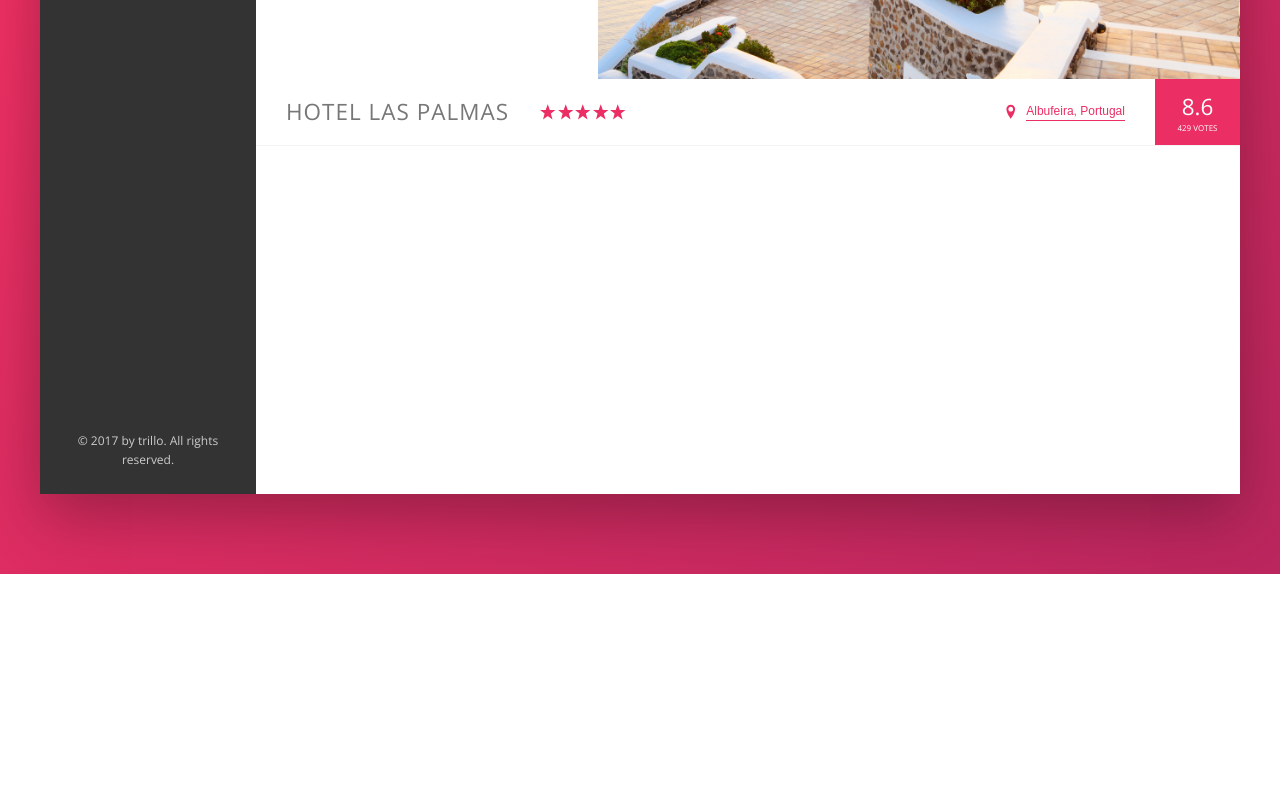
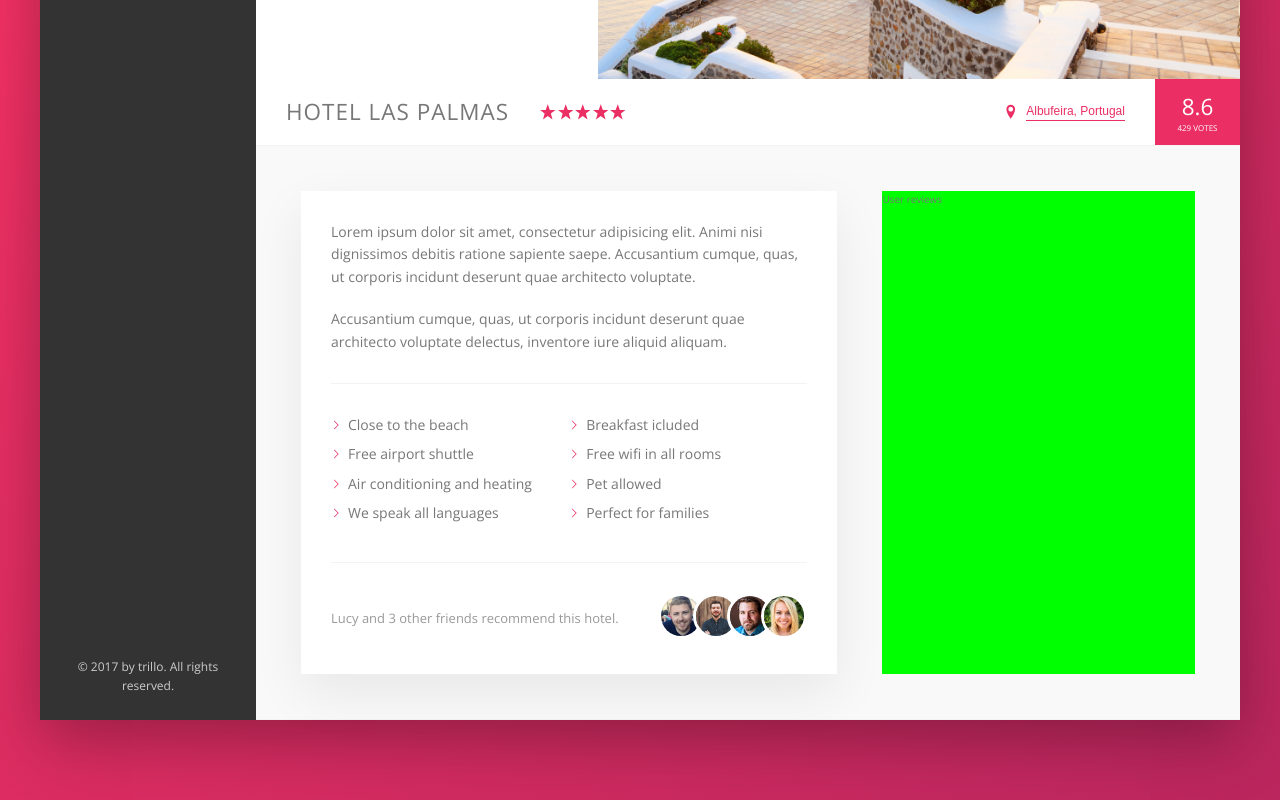
Before and after one commit to Arsenowy/Trillo, a website: page index.html in a window 1280 px wide. Shown: the part 456-1256 px from the top of the page. Before the commit the page ends 1030 px from the top, so only its background shows below. Drawn offline with nearby package versions, Linux system fonts and the light colour scheme.

Commit message:
Add detail section

```diff
--- a/index.html
+++ b/index.html
@@ -131,7 +131,40 @@
                             <div class="overview__rating-average">8.6</div>
                             <div class="overview__rating-count">429 votes</div>
                         </div>
-                    </div>
+                        </div>
+
+                        <div class="detail">
+                            <div class="description">
+                                <p class="paragraph">
+                                    Lorem ipsum dolor sit amet, consectetur adipisicing elit. Animi nisi dignissimos debitis ratione sapiente saepe. Accusantium cumque, quas, ut corporis incidunt deserunt quae architecto voluptate.
+                                </p>
+                                <p class="paragraph">Accusantium cumque, quas, ut corporis incidunt deserunt quae architecto voluptate delectus, inventore iure aliquid aliquam.</p>
+                                <ul class="list">
+                                    <li class="list__item">Close to the beach</li>
+                                    <li class="list__item">Breakfast icluded</li>
+                                    <li class="list__item">Free airport shuttle</li>
+                                    <li class="list__item">Free wifi in all rooms</li>
+                                    <li class="list__item">Air conditioning and heating</li>
+                                    <li class="list__item">Pet allowed</li>
+                                    <li class="list__item">We speak all languages</li>
+                                    <li class="list__item">Perfect for families</li>
+                                </ul>
+                                <div class="recommend">
+                                    <p class="recommend__count">
+                                        Lucy and 3 other friends recommend this hotel.
+                                    </p>
+                                    <div class="recommend__friends">
+                                        <img src="img/user-3.jpg" alt="Friend1" class="recommend__photo">
+                                        <img src="img/user-4.jpg" alt="Friend2" class="recommend__photo">
+                                        <img src="img/user-5.jpg" alt="Friend3" class="recommend__photo">
+                                        <img src="img/user-6.jpg" alt="Friend4" class="recommend__photo">
+                                    </div>
+                                </div>
+                            </div>
+                            <div class="user-reviews">
+                                User reviews
+                            </div>
+                        </div>
                 </main>
             </div>
         </div>
--- a/sass/_base.scss
+++ b/sass/_base.scss
@@ -14,6 +14,8 @@
 --color-grey-dark-3: #999;
 
 --shadow-dark: 0 2rem 6rem rgba(0,0,0, .3);
+--shadow-light: 0 2rem 5rem rgba(0, 0, 0, 0.07);
+--line: 1px solid var(--color-grey-light-2);
 }
 
 * {
--- a/sass/_components.scss
+++ b/sass/_components.scss
@@ -213,7 +213,7 @@
 //OVERVIEW
 .overview {
   display: flex;
-  border-bottom: 1px solid var(--color-grey-light-2);
+  border-bottom: var(--line);
   align-items: center;
 
   &__heading {
@@ -274,7 +274,7 @@
 }
 
 //////////////////////////////////////////////////////
-//OVERVIEW
+//Button
 .btn-inline {
   border: none;
   color: var(--color-primary);
@@ -312,3 +312,78 @@
     box-shadow: none;
   }
 }
+
+
+//////////////////////////////////////////////////////
+//PARAGRAPH
+.paragraph:not(:last-of-type) {
+  margin-bottom: 2rem;
+}
+
+//////////////////////////////////////////////////////
+//LIST
+.list {
+  margin: 3rem 0;
+  list-style: none;
+  padding: 3rem 0;
+  border-top: var(--line);
+  border-bottom: var(--line);
+
+  display: flex;
+  flex-wrap: wrap;
+
+  &__item {
+    flex: 0 0 50%;
+    margin-bottom: .7rem;
+  }
+
+  &__item::before {
+    content: "";
+    display: inline-block;
+    height: 1rem;
+    width: 1rem;
+    margin-right: 0.7rem;
+
+    // //Older browsers
+    // background-image: url(../img/chevron-thin-right.svg);
+    // background-size: cover;
+
+    //Newer browsers - masks
+    background-color: var(--color-primary);
+    -webkit-mask-image: url(../img/chevron-thin-right.svg);
+    -webkit-mask-size: cover;
+    mask-image: url(../img/chevron-thin-right.svg);
+    mask-size: cover;
+
+
+  }
+}
+
+//////////////////////////////////////////////////////
+//RECOMMEND
+.recommend {
+  font-size: 1.3rem;
+  color: var(--color-grey-dark-3);
+  display: flex;
+  align-items: center;
+
+
+  &__count {
+    margin-right: auto;
+  }
+
+  &__photo {
+    box-sizing: content-box;
+    height: 4rem;
+    width: 4rem;
+    border-radius: 50%;
+    border: 3px solid white;
+
+    &:not(:last-child) {
+      margin-right: -1.5rem;
+    }
+
+  }
+
+
+}
--- a/sass/_layout.scss
+++ b/sass/_layout.scss
@@ -10,7 +10,7 @@
   height: 7rem;
   font-size: 1.4rem;
   background-color: #fff;
-  border-bottom: 1px solid var(--color-grey-light-2);
+  border-bottom: var(--line);
 
   display: flex;
   justify-content: space-between;
@@ -31,6 +31,26 @@
 
 .hotel-view {
   background-color: #fff;
-  height: 80rem;
   flex: 1;
 }
+
+.detail {
+  display: flex;
+  padding: 4.5rem;
+  background-color: var(--color-grey-light-1);
+  border-bottom: var(--line);
+}
+
+.description {
+  font-size: 1.4rem;
+  background-color:#fff;
+  box-shadow: var(--shadow-light);
+  padding: 3rem;
+  flex: 0 0 60%;
+  margin-right: 4.5rem;
+}
+
+.user-reviews {
+  background-color: lime;
+  flex: 1;
+}
```
Also changed, not shown: css/style.css.
